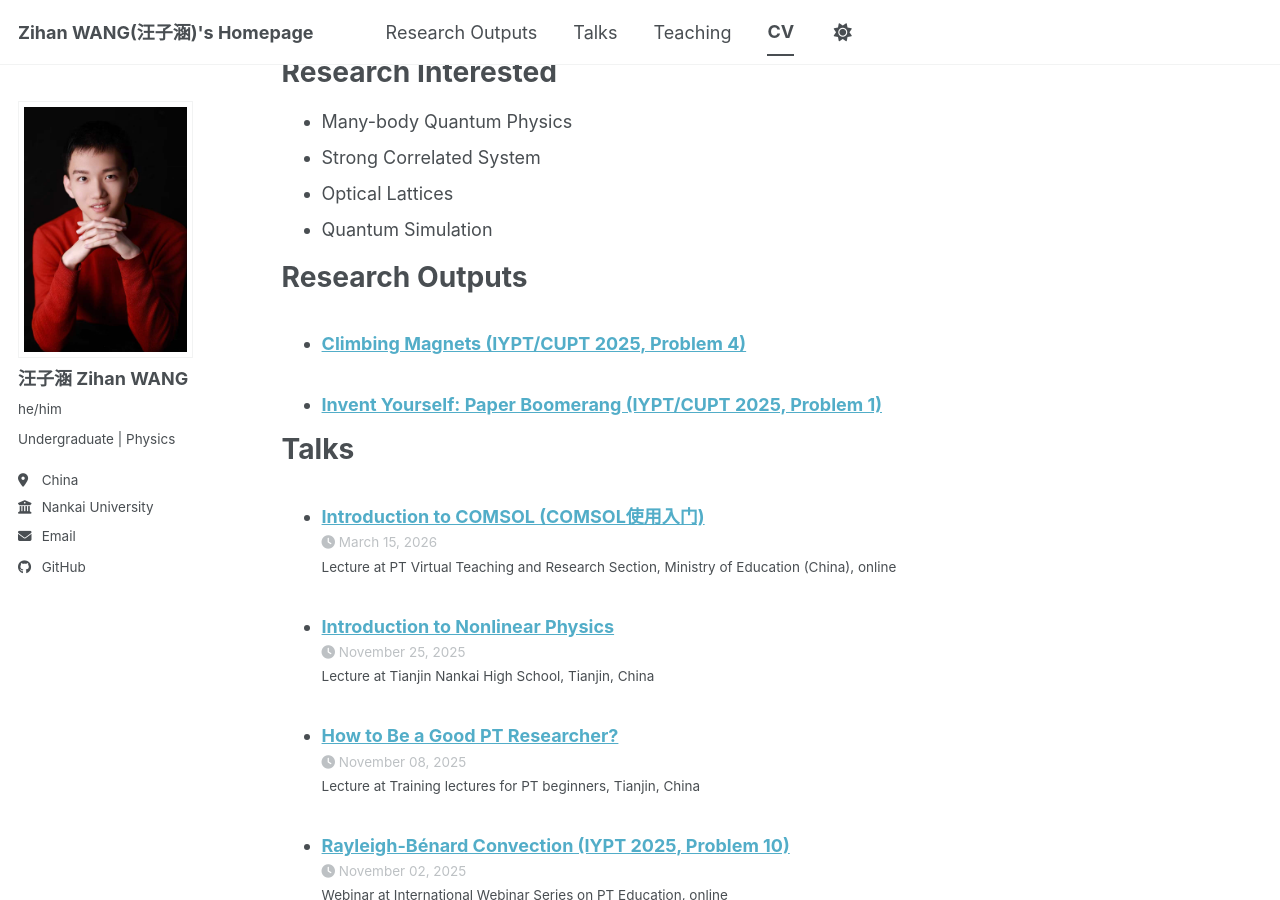
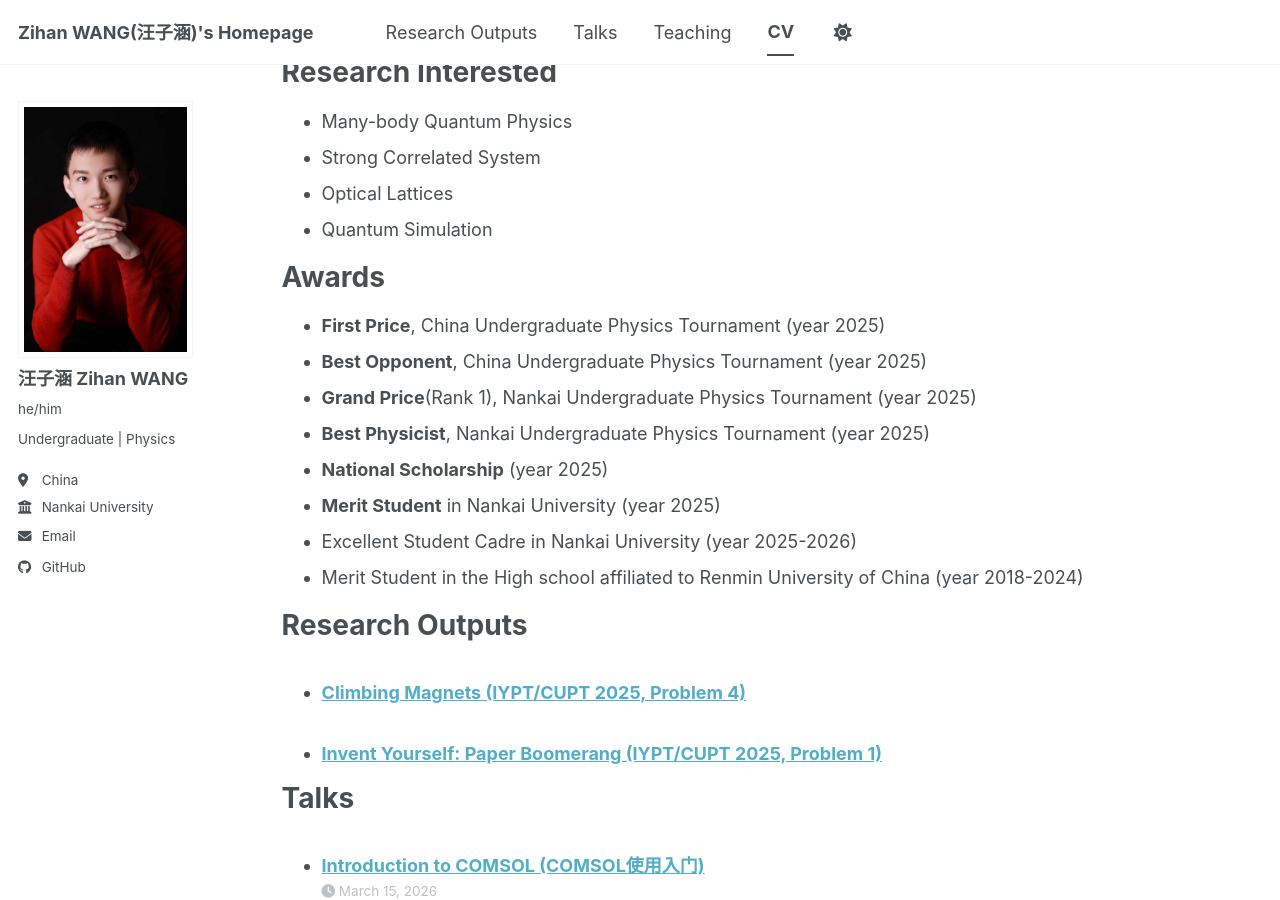
Before and after one commit to zhwang6626/zhwang6626.github.io, a Jekyll site: the page built from _pages/cv.md, in a window 1280 px wide and 900 px high, scrolled down 956 px. Built offline with Jekyll 4.4.1, drawn with Linux system fonts in a browser that asks for light colours; a script bundle is joined from its source files by our own code; library files that are not in the unit come from our copies.

Commit message:
Update cv.md

```diff
--- a/_pages/cv.md
+++ b/_pages/cv.md
@@ -42,6 +42,17 @@ Research Interested
 * Optical Lattices
 * Quantum Simulation
 
+Awards
+===
+* **First Price**, China Undergraduate Physics Tournament (year 2025)
+* **Best Opponent**, China Undergraduate Physics Tournament (year 2025)
+* **Grand Price**(Rank 1), Nankai Undergraduate Physics Tournament (year 2025)
+* **Best Physicist**, Nankai Undergraduate Physics Tournament (year 2025)
+* **National Scholarship** (year 2025)
+* **Merit Student** in Nankai University (year 2025)
+* Excellent Student Cadre in Nankai University (year 2025-2026)
+* Merit Student in the High school affiliated to Renmin University of China (year 2018-2024)
+
 Research Outputs
 ======
   <ul>{% for post in site.publications reversed %}
```
